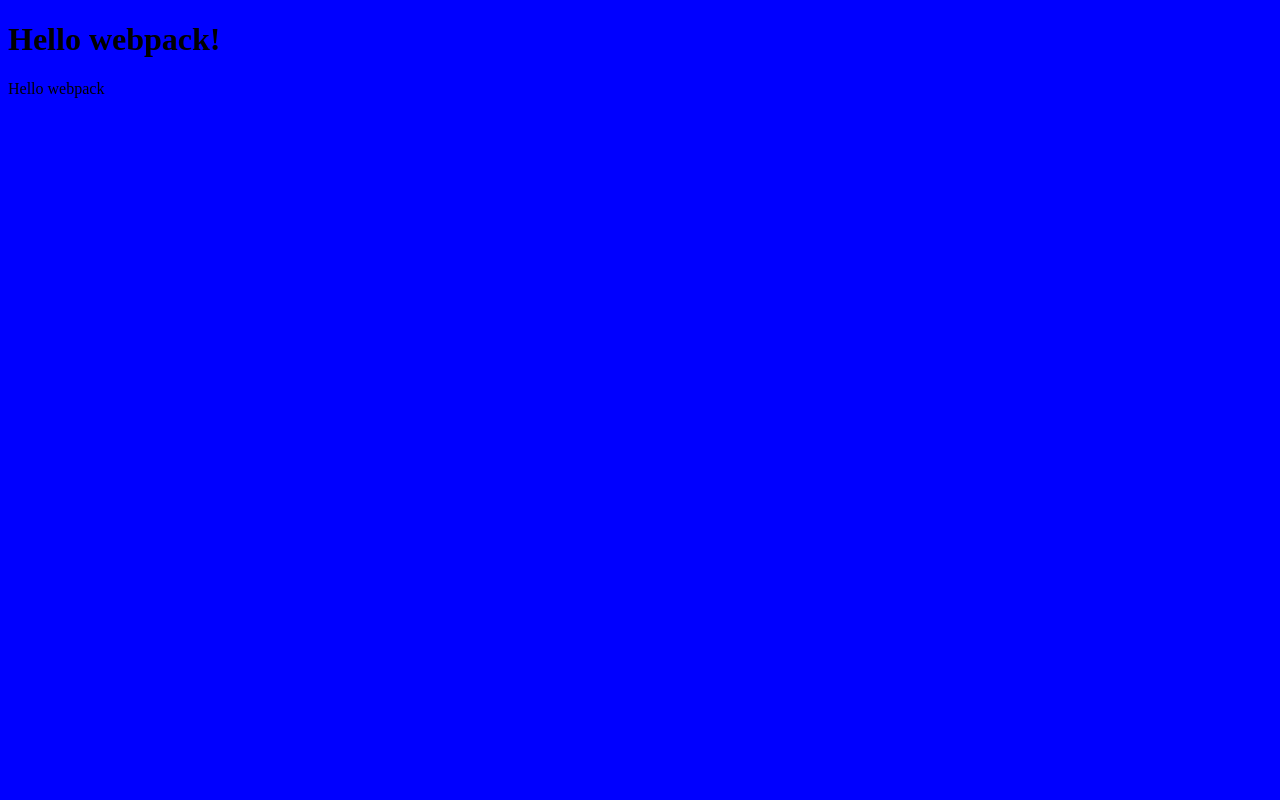
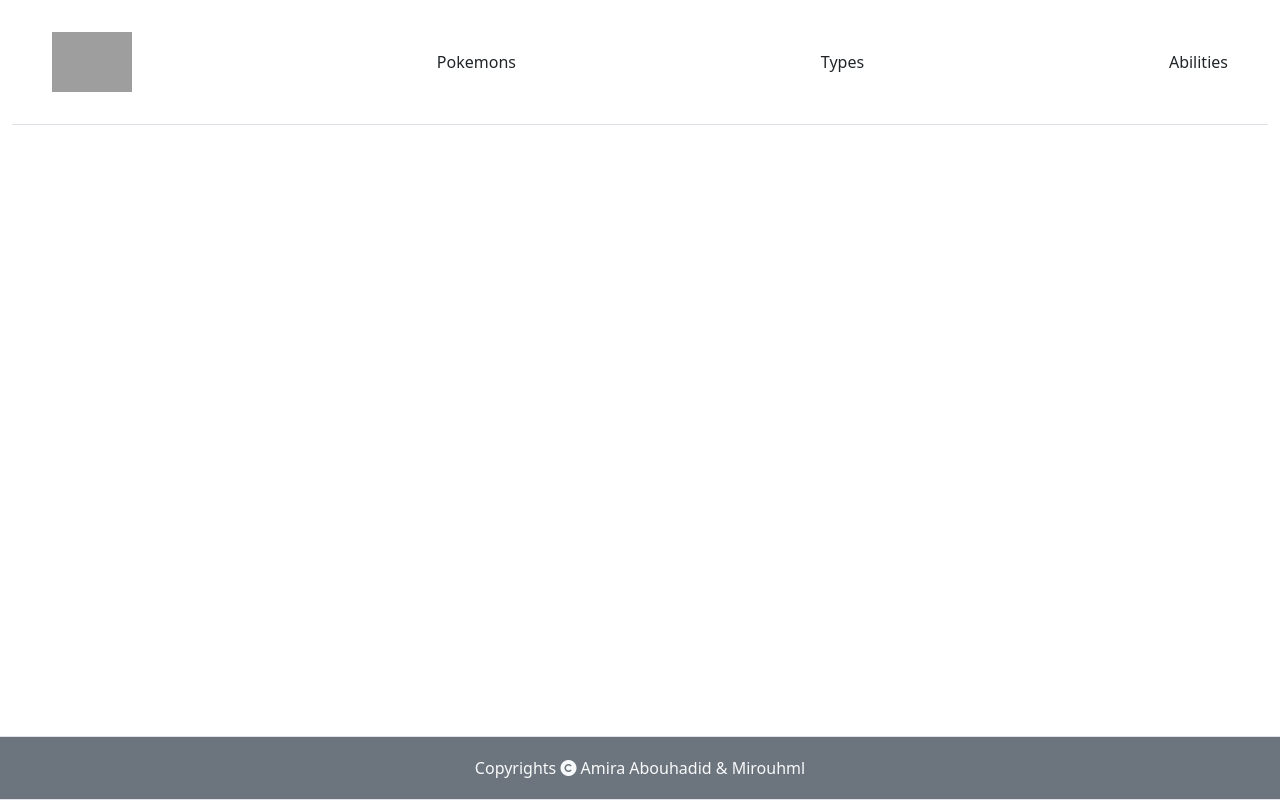
Before and after one commit to amiraabouhadid/GottaCatchEmAll, a website built with webpack: page src/index.html in a window 1280 px wide. Built offline with nearby package versions, Linux system fonts and the light colour scheme; grey boxes are pictures that could not be loaded.

Commit message:
Add header and footer

```diff
--- a/package.json
+++ b/package.json
@@ -21,6 +21,7 @@
     "webpack-dev-server": "^4.7.4"
   },
   "dependencies": {
+    "bootstrap": "^5.1.3",
     "eslint": "^8.9.0",
     "jest": "^27.5.1",
     "jsdom": "^19.0.0",
--- a/src/index.html
+++ b/src/index.html
@@ -4,11 +4,32 @@
 <head>
     <meta charset="UTF-8">
     <meta name="viewport" content="width=device-width, initial-scale=1.0">
-    <title>Wbpack Exercise</title>
+    <title>Gotta Catch'em All</title>
+    <link rel="stylesheet" href="https://cdnjs.cloudflare.com/ajax/libs/font-awesome/6.0.0/css/all.min.css"
+        integrity="sha512-9usAa10IRO0HhonpyAIVpjrylPvoDwiPUiKdWk5t3PyolY1cOd4DSE0Ga+ri4AuTroPR5aQvXU9xC6qOPnzFeg=="
+        crossorigin="anonymous" referrerpolicy="no-referrer" />
 </head>
 
 <body>
-    <h1>Hello webpack!</h1>
+    <header class="container-fluid">
+        <nav class="navbar p-4 border-bottom ">
+            <a href="#" class="nav-link">
+                <img src="https://i.ibb.co/Q88mpFd/pokemon-symbol-logo-png-31.png" alt="pokemon-symbol-logo-png-31"
+                    width="80px">
+            </a>
+            <a href="" class="nav-link text-dark">Pokemons </a>
+            <a href="" class="nav-link text-dark">Types</a>
+            <a href="" class="nav-link text-dark">Abilities</a>
+
+        </nav>
+    </header>
+    <div id='pokemons-container'></div>
+    <footer class="fixed-bottom bg-secondary border d-flex row justify-content-center align-items-center">
+        <div class="text-light text-center">
+            Copyrights <i class="fas fa-copyright"></i> Amira Abouhadid & Mirouhml
+        </div>
+
+    </footer>
 </body>
 
 </html>
--- a/src/index.js
+++ b/src/index.js
@@ -1,11 +1,2 @@
-import _ from "lodash";
 import "./style.css";
-function component() {
-  const element = document.createElement("div");
-
-  element.innerHTML = _.join(["Hello", "webpack"], " ");
-
-  return element;
-}
-
-document.body.appendChild(component());
+import "bootstrap/dist/css/bootstrap.min.css";
--- /dev/null
+++ b/src/modules/Header.js
@@ -0,0 +1 @@
+export const displayHeader = () => {};
--- a/src/style.css
+++ b/src/style.css
@@ -1,3 +1,6 @@
 body {
   background-color: blue;
 }
+footer{
+  height: 4rem;
+}
```
Also changed, not shown: src/modules/Home.js (added), 2 other files.
